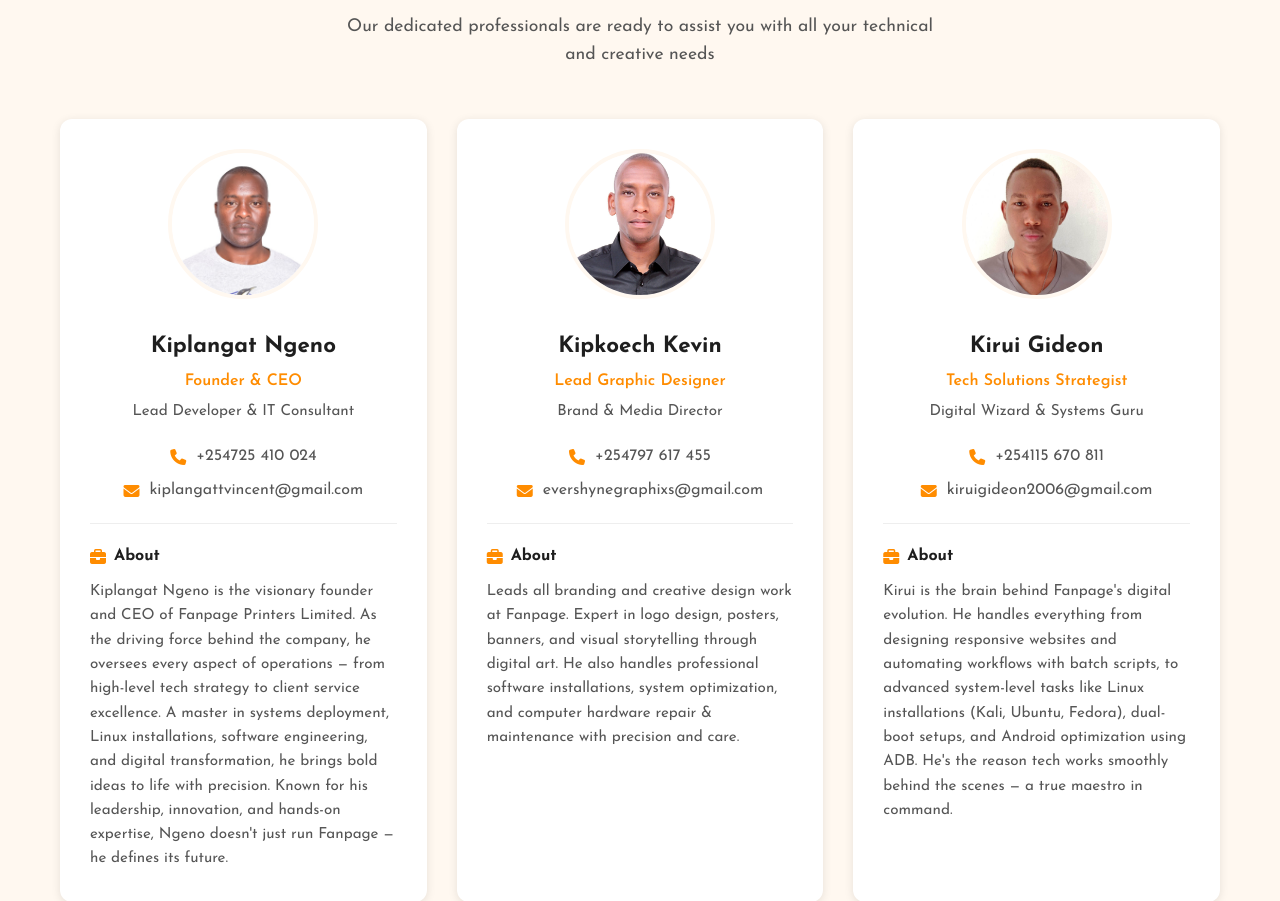
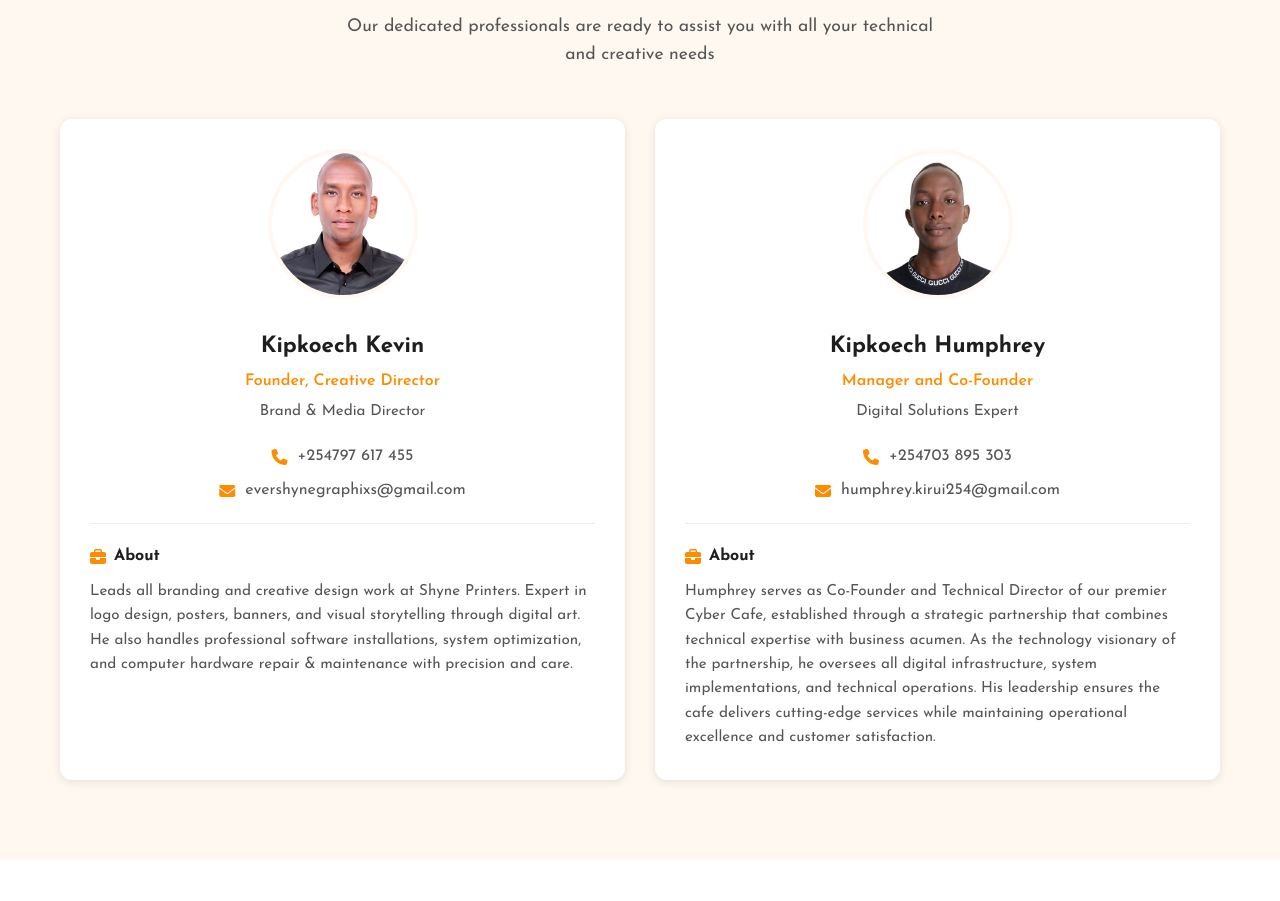
Before and after one commit to GideonKDev/fanpage-printer-limited, a plain HTML site: page HTML files/contact.html in a window 1280 px wide. Shown: the part 1507-2408 px from the top of the page. Drawn offline with Linux system fonts and the light colour scheme.

Commit message:
Changed Founder and Director

```diff
--- a/HTML files/contact.html
+++ b/HTML files/contact.html
@@ -203,7 +203,7 @@
 
         <div class="contact-staff-grid">
           <!-- Staff Member 1 -->
-          <div class="staff-card">
+          <!-- <div class="staff-card">
             <div class="staff-image">
               <img
                 class="profile"
@@ -225,8 +225,8 @@
                   ></a>
                 </div>
               </div>
-            </div>
-            <div class="staff-info">
+            </div> -->
+            <!-- <div class="staff-info">
               <h3>Kiplangat Ngeno</h3>
               <p class="staff-role">Founder & CEO</p>
               <p class="staff-department">Lead Developer & IT Consultant</p>
@@ -260,7 +260,7 @@
                 </p>
               </div>
             </div>
-          </div>
+          </div> -->
 
           <!-- Staff Member 2 -->
           <div class="staff-card">
@@ -288,7 +288,7 @@
             </div>
             <div class="staff-info">
               <h3>Kipkoech Kevin</h3>
-              <p class="staff-role">Lead Graphic Designer</p>
+              <p class="staff-role">Founder, Creative Director</p>
               <p class="staff-department">Brand & Media Director</p>
 
               <div class="contact-details">
@@ -308,7 +308,7 @@
               <div class="staff-bio">
                 <h4><i class="fas fa-briefcase"></i> About</h4>
                 <p>
-                  Leads all branding and creative design work at Fanpage. Expert
+                  Leads all branding and creative design work at Shyne Printers. Expert
                   in logo design, posters, banners, and visual storytelling
                   through digital art. He also handles professional software
                   installations, system optimization, and computer hardware
@@ -319,7 +319,7 @@
           </div>
 
           <!-- Staff Member 3 -->
-          <div class="staff-card">
+          <!-- <div class="staff-card">
             <div class="staff-image">
               <img
                 class="profile"
@@ -369,7 +369,7 @@
                 </p>
               </div>
             </div>
-          </div>
+          </div> -->
 
           <!-- Staff Member 4 -->
           <div class="staff-card">
@@ -397,8 +397,8 @@
             </div>
             <div class="staff-info">
               <h3>Kipkoech Humphrey</h3>
-              <p class="staff-role">System Strategist</p>
-              <p class="staff-department">Digital Systems Strategist</p>
+              <p class="staff-role">Manager and Co-Founder</p>
+              <p class="staff-department">Digital Solutions Expert</p>
 
               <div class="contact-details">
                 <a href="tel:+254703895303" class="contact-item">
@@ -417,13 +417,11 @@
               <div class="staff-bio">
                 <h4><i class="fas fa-briefcase"></i> About</h4>
                 <p>
-                  Humphrey is the systems technician who makes tech look easy.
-                  He's in charge of all printing operations at Fanpage, ensuring
-                  every document, photo, and banner comes out sharp and on time.
-                  From Linux and Windows installations to system recovery and
-                  diagnostics, he keeps both machines and services running
-                  smoothly. Calm, precise, and reliable — he's the engine room
-                  of operations.
+                  Humphrey serves as Co-Founder and Technical Director of our premier Cyber Cafe,
+                  established through a strategic partnership that combines technical expertise with business acumen.
+                  As the technology visionary of the partnership, he oversees all digital infrastructure,
+                   system implementations, and technical operations. His leadership ensures the cafe delivers
+                   cutting-edge services while maintaining operational excellence and customer satisfaction.
                 </p>
               </div>
             </div>
@@ -583,8 +581,8 @@
               </li>
               <li>
                 <i class="fas fa-envelope"></i>
-                <a href="mailto:fanpagecyber@gmail.com"
-                  >fanpagecyber@gmail.com</a
+                <a href="mailto:evershynegraphixs@gmail.com"
+                  >evershynegraphixs@gmail.com</a
                 >
               </li>
               <li><i class="fas fa-location-dot"></i> Kericho, Kenya</li>
@@ -594,7 +592,7 @@
         </div>
 
         <div class="footer-bottom">
-          <p>&copy; 2025 Fanpage Printers Limited. All rights reserved.</p>
+          <p>&copy; 2025 Evershynegraphixs Printers Limited. All rights reserved.</p>
         </div>
       </div>
     </footer>
```
